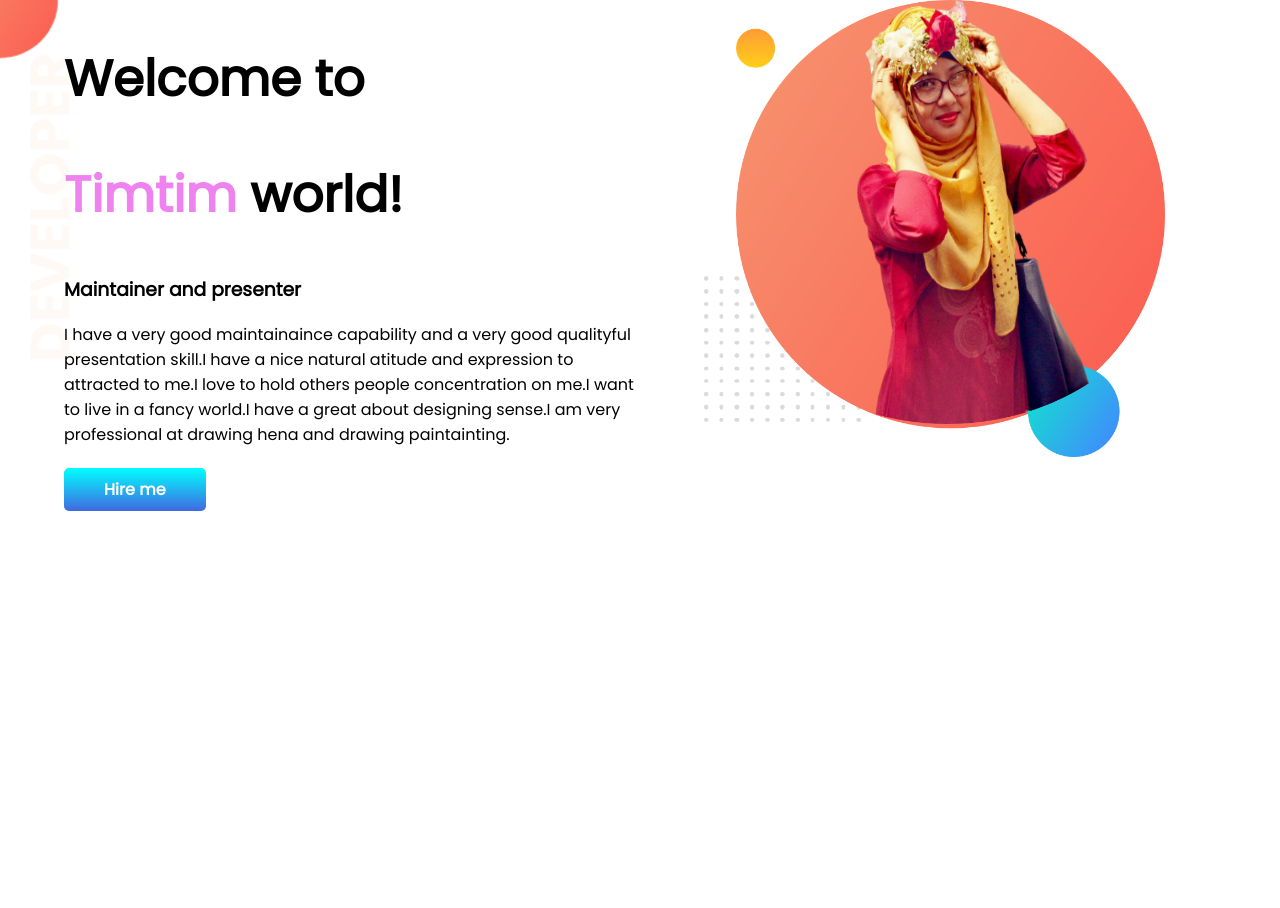
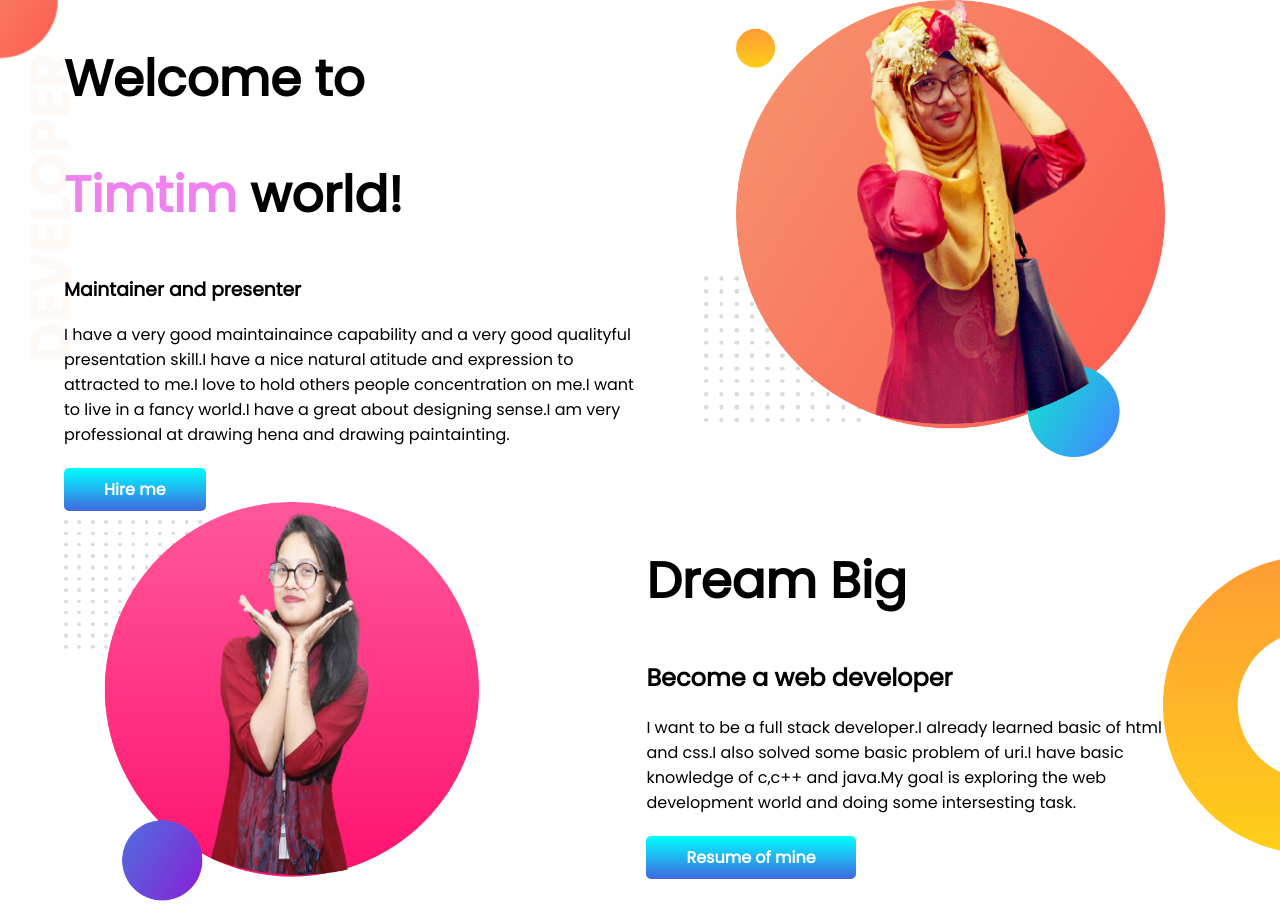
Before and after one commit to sakibit17043/developer-portfolio, a plain HTML site: page index.html in a window 1280 px wide. Before the commit the page ends 800 px from the top, so only its background shows below. Drawn offline with Linux system fonts and the light colour scheme.

Commit message:
dream part finish

```diff
--- a/index.html
+++ b/index.html
@@ -18,7 +18,7 @@
     <div class="header">
         <h1>Welcome to</h1>
         <h1><span class="name">Timtim</span> world!</h1>
-        <h3>Maintainer and presenter</h1>
+        <h3>Maintainer and presenter</h3>
         <p>I have a very good maintainaince capability and a very good qualityful presentation skill.I have a nice natural atitude and expression to attracted to me.I love to hold others people concentration on me.I want to live in a fancy world.I have a great about designing sense.I am very professional at drawing hena and drawing paintainting. </p>
        <div class="link"> <a class="button" target="_blank" href="https://www.facebook.com/profile.php?id=100008537711047">Hire me</a></div>
     </div>
@@ -28,6 +28,19 @@
     </div>
 
 </section>
+<section class="dream">
+    <div class="header">
+      <img src="images/ankhi.png" alt="">
+    </div>
+    <div class="header" style="margin-right: 9%;">
+        <h1>Dream Big</h1>
+        <h2>Become a web developer</h2>
+        <p>I want to be a full stack developer.I already learned basic of html and css.I also solved some basic problem of uri.I have basic knowledge of c,c++ and java.My goal is exploring the web development world and doing some intersesting task.</p>
+        <div class="link">
+            <a target="_blank" href="https://drive.google.com/file/d/16N0vO2jZRh3CskORjcZDnCuMiHpDouRd/view?usp=sharing" class="button">Resume of mine</a>
+        </div>
+    </div>
+</section>
 </body>
 
 </html>
--- a/style.css
+++ b/style.css
@@ -34,3 +34,8 @@ section{
     background-image: url(images/top-banner.png);
     background-repeat: no-repeat;
 }
+.dream{
+    background-image: url(images/dream-bg.png);
+    background-repeat: no-repeat;
+    background-position: right;
+}
```
Also changed, not shown: images/ankhi.png (added), showOff/akhi2.jpg (added).
